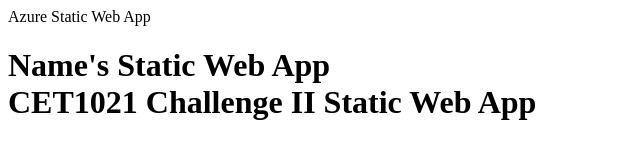
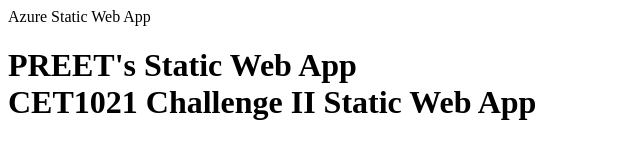
Before and after one commit to PtPateL2002/Static-Web-App-ChallengeLab-II, a plain HTML site: page files/index.html in a window 1280 px wide. Shown: the whole page, without its empty margins (0-640 px from the left). Drawn offline with Linux system fonts and the light colour scheme.

Commit message:
Update index.html

```diff
--- a/files/index.html
+++ b/files/index.html
@@ -1,6 +1,6 @@
 <html>
 <head>Azure Static Web App</head>
 <body>
-<h1>Name's Static Web App<br>CET1021 Challenge II Static Web App</h1>
+<h1>PREET's Static Web App<br>CET1021 Challenge II Static Web App</h1>
 </body>
 </html>
```
